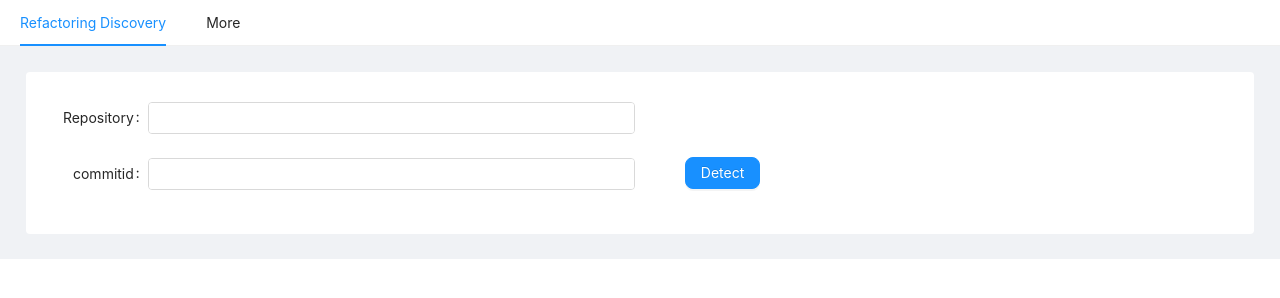
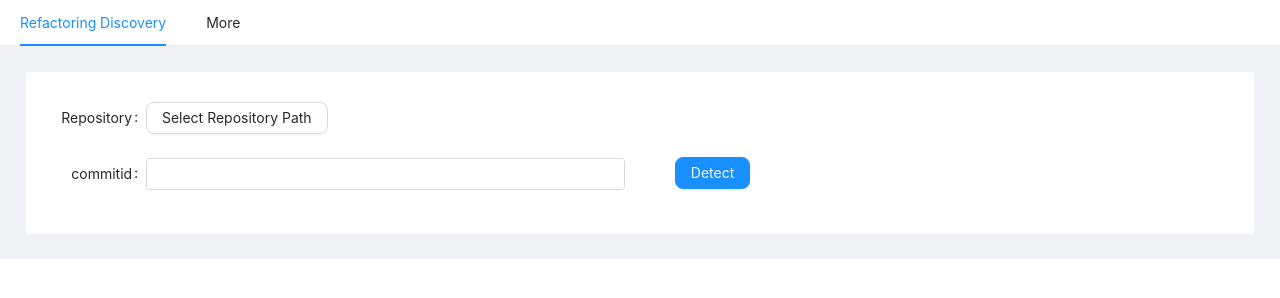
Before and after one commit to deeplczzz/Refactoring-Discovery, a React app: page / in a window 1280 px wide. Built offline with nearby package versions, Linux system fonts and the light colour scheme.

Commit message:
select folder

```diff
--- a/entry/diffPanel/index.css
+++ b/entry/diffPanel/index.css
@@ -190,3 +190,7 @@
 .handleSubmit{
     display: grid;
 }
+
+.selectbotton{
+    border-radius: 8px !important; /* 圆角 */
+}
--- a/entry/diffPanel/index.js
+++ b/entry/diffPanel/index.js
@@ -160,6 +160,19 @@ class DiffPanel extends React.Component {
         }
     };
 
+
+    selectDirectoryDialog = async () => {
+        const { ipcRenderer } = window.require('electron');
+
+        // 发送请求到主进程打开选择目录对话框
+        ipcRenderer.send('dialog:selectDirectory');
+
+        // 等待主进程返回选择的目录路径
+        ipcRenderer.on('directory:selected', (event, path) => {
+            this.setState({ repository: path });
+        });
+    };
+
     render() {
         const { diffResults, fileUploaded, repository, commitid} = this.state;
 
@@ -169,13 +182,11 @@ class DiffPanel extends React.Component {
                     <div className={s.bottonandtext}>
                         <div>
                             <FormItem label="Repository:" >
-                                <Input.TextArea
-                                    rows={1}
-                                    value={repository}
-                                    onChange={(e) => this.setState({ repository: e.target.value })}
-                                    className={s.textarea}
-                                    spellcheck="false"
-                                />
+                                <Button type="default" onClick={this.selectDirectoryDialog} className={s.selectbotton}>
+                                    Select Repository Path
+                                </Button>
+                                {/* 显示选择的路径 */}
+                                <span>{repository}</span>
                             </FormItem>
                             <FormItem label="commitid">
                                 <Input.TextArea
--- a/package.json
+++ b/package.json
@@ -1,6 +1,6 @@
 {
     "name": "refactoring-discovery",
-    "version": "v1.0.1",
+    "version": "v1.0.2",
     "main": "electron.js",
     "scripts": {
         "start": "node ./bin/start",
```
Also changed, not shown: electron.js (+14 -1 lines), dist/app.bundle.js, dist/app.css, dist/common.bundle.js, dist/common.css, dist/index.html.
